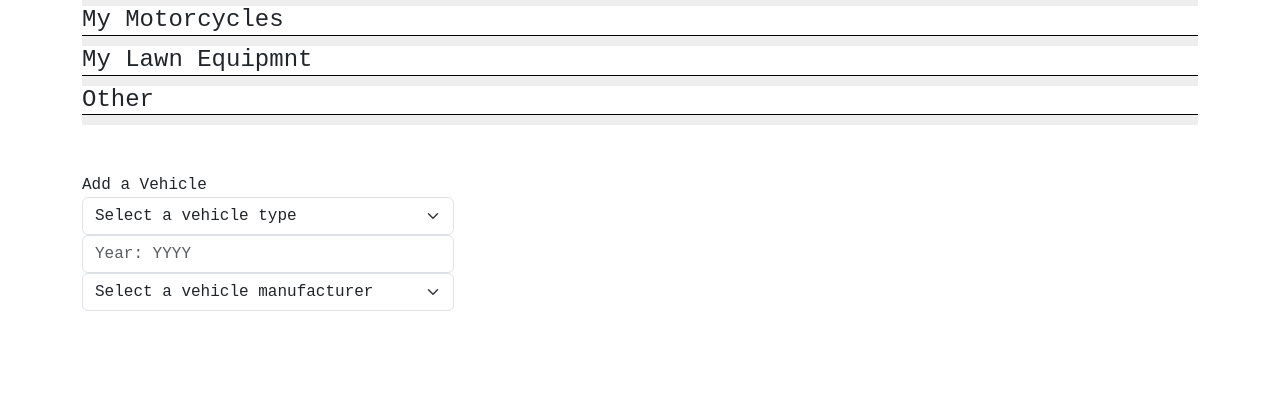
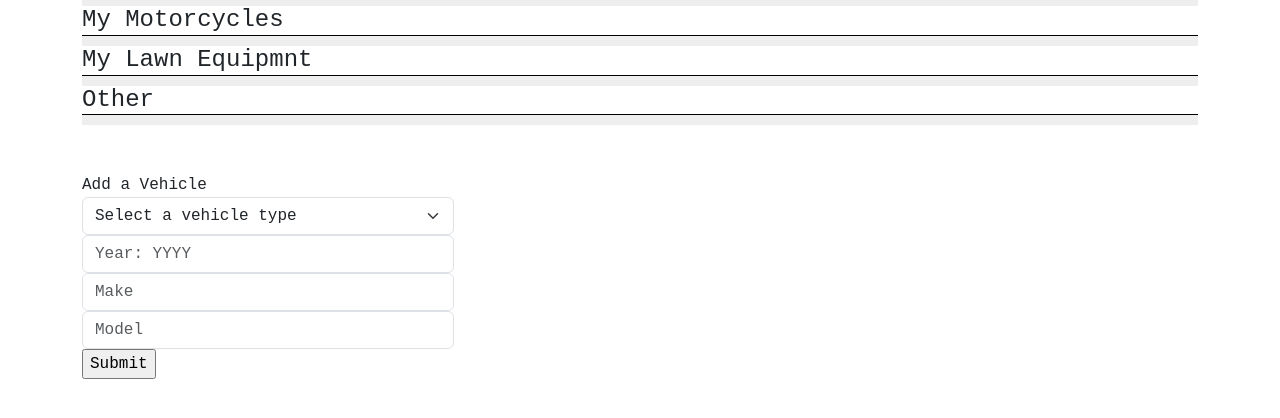
Before and after one commit to bobagby78/myGarage, a PHP site: page /my-garage.php in a window 1280 px wide. Shown: the part 240-658 px from the top of the page. Run offline with PHP 8.4, Linux system fonts and the light colour scheme.

Commit message:
add input for vehicle make an dmodel

```diff
--- a/php/public/my-garage.php
+++ b/php/public/my-garage.php
@@ -54,10 +54,13 @@
                     <option value="other">Other</option>
                 </select>
                 <input class="form-control" id="vehicle-year" type="text" placeholder="Year: YYYY">
-                <select class="form-select" name="vehicle-make" id="vehicle-make">
-                    <option value="select">Select a vehicle manufacturer</option>
-                    <!-- add vehicle make options here, from database (or API) -->
-                </select>
+                <input class="form-control" id="vehicle-make" name="vehicle-make" type="text" placeholder="Make">
+                <input class="form-control" id="vehicle-model" name="vehicle-model" type="text" placeholder="Model">
+                <input type="submit">
+                <!-- <select class="form-select" name="vehicle-make" id="vehicle-make" -->
+                <!-- <option value="select">Select a vehicle manufacturer</option> -->
+                <!-- add vehicle make options here, from database (or API) -->
+                <!-- </select> -->
             </form>
         </div>
 
```
